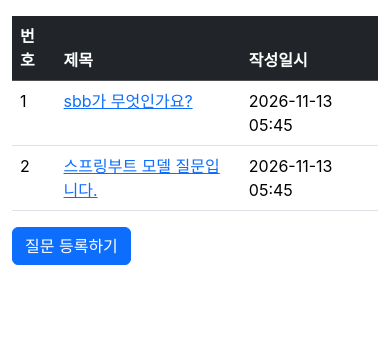
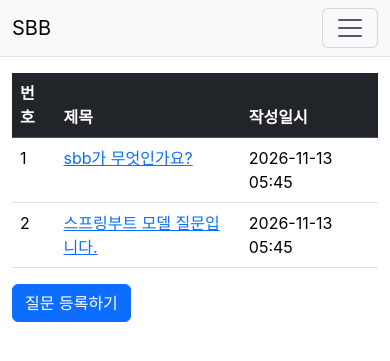
Before and after one commit to codecodecode333/jump-to-spring, a Spring Boot app: page /questions in a window 390 px wide. Shown: the top 361 px of the page. Run offline with Spring Boot 4, Linux system fonts and the light colour scheme; some libraries are stand-ins or nearby versions; some web fonts are replaced.

Commit message:
[021] feat(global): 내비게이션 바 추가
작업 내용:
- templates/navbar.html 프래그먼트 (로고, 로그인 링크 자리, 반응형 토글)
- layout.html에서 th:replace로 포함
- 목록 테스트에 내비게이션 바 포함 검증

작업 이유:
- 교재 3-01: 모든 페이지 공통 메뉴
- 레이아웃에 한 번만 추가해 전 페이지에 적용
- th:href="@{/}"로 컨텍스트 경로 변화에도 안전하게

검증:
- 브라우저에서 상단 메뉴 표시 확인
- ./gradlew test 24건 통과

Refs: JSB 3-01

Co-Authored-By: Claude Opus 5.5 <noreply@anthropic.com>

```diff
--- a/src/main/resources/templates/layout.html
+++ b/src/main/resources/templates/layout.html
@@ -17,6 +17,8 @@
     <link rel="stylesheet" th:href="@{/resource/style.css}">
 </head>
 <body>
+<!-- 내비게이션 바 -->
+<nav th:replace="~{navbar :: navbarFragment}"></nav>
 <!-- 각 페이지의 layout:fragment="content" 가 이 자리에 들어간다 -->
 <th:block layout:fragment="content"></th:block>
 </body>
--- /dev/null
+++ b/src/main/resources/templates/navbar.html
@@ -0,0 +1,18 @@
+<!-- 모든 페이지 상단에 들어가는 내비게이션 바. layout.html 에서 th:replace 로 포함한다. -->
+<nav th:fragment="navbarFragment" class="navbar navbar-expand-lg navbar-light bg-light border-bottom">
+    <div class="container-fluid">
+        <a class="navbar-brand" th:href="@{/}">SBB</a>
+        <!-- 화면이 좁아지면 메뉴를 접고 햄버거 버튼으로 펼친다 (Bootstrap JS 의 collapse 기능) -->
+        <button class="navbar-toggler" type="button" data-bs-toggle="collapse" data-bs-target="#navbarSupportedContent"
+                aria-controls="navbarSupportedContent" aria-expanded="false" aria-label="Toggle navigation">
+            <span class="navbar-toggler-icon"></span>
+        </button>
+        <div class="collapse navbar-collapse" id="navbarSupportedContent">
+            <ul class="navbar-nav me-auto mb-2 mb-lg-0">
+                <li class="nav-item">
+                    <a class="nav-link" href="#">로그인</a>
+                </li>
+            </ul>
+        </div>
+    </div>
+</nav>
```
Also changed, not shown: README.md, 1 other file.
